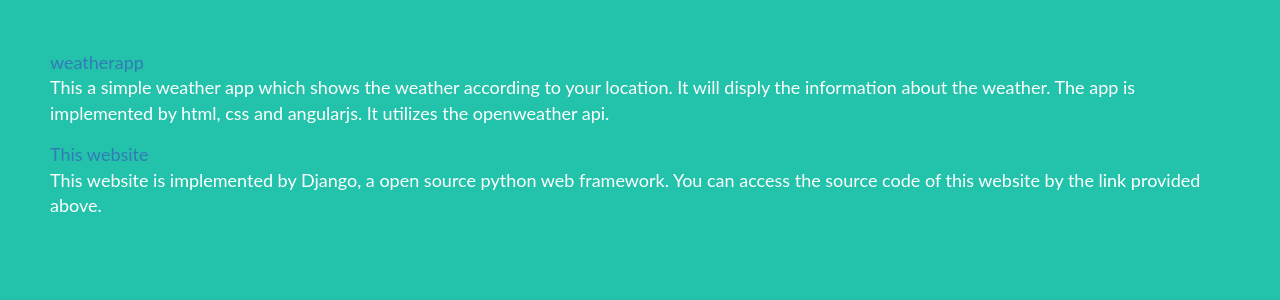
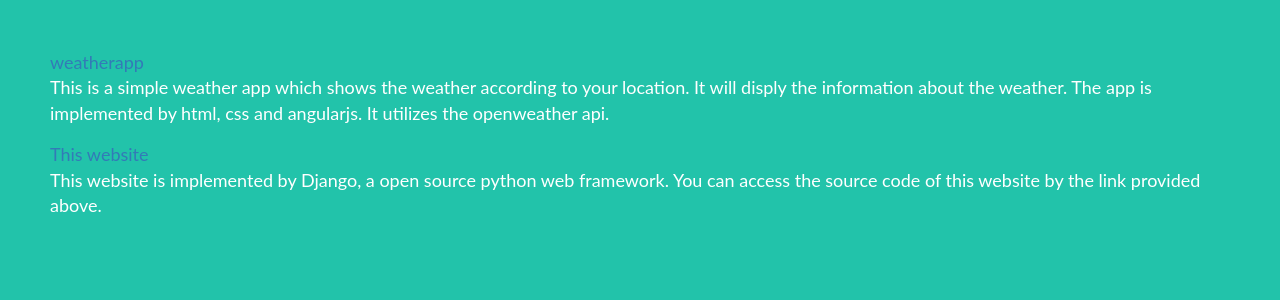
Before and after one commit to madneal/my-first-blog, a Django app: page /project/ in a window 1280 px wide. Shown: the part 80-380 px from the top of the page. Run offline with Django 3.2, Linux system fonts and the light colour scheme; some libraries are stand-ins or nearby versions.

Commit message:
modify the grammar mistake

```diff
--- a/blog/templates/blog/project.html
+++ b/blog/templates/blog/project.html
@@ -71,7 +71,7 @@
         <ul class="list-inline project-list">
             <li class="list-item">
                 <a href="http://codepen.io/nealecnu/full/GZpJrv/" target="_blank" class="project-link">weatherapp</a>
-                <p class="description">This a simple weather app which shows the weather according to your location. It will
+                <p class="description">This is a simple weather app which shows the weather according to your location. It will
                 disply the information about the weather. The app is implemented by html, css and angularjs. It utilizes the openweather api.</p>
             </li>
             <li class="list-item">
@@ -79,6 +79,9 @@
                 <p class="description">This website is implemented by Django, a open source python web framework. You can access the source code of
                 this website by the link provided above.</p>
             </li>
+            <li class="list-item">
+                <a href="https://github.com/neal1991/opencv"
+            </li>
         </ul>
 
     </div>
```
